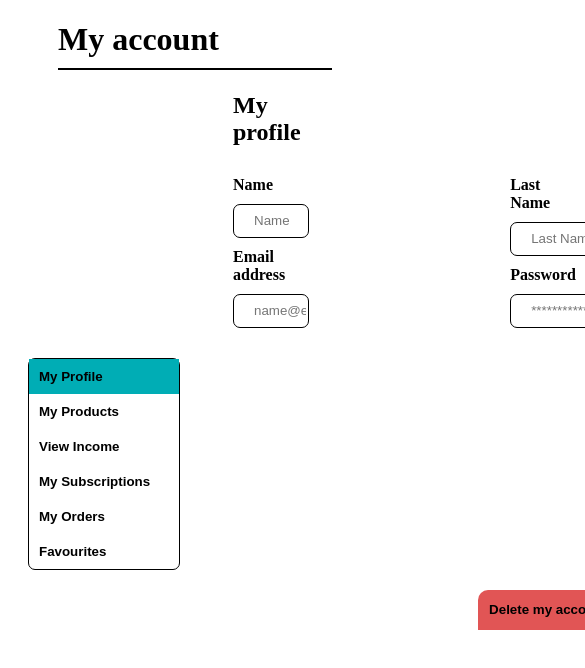
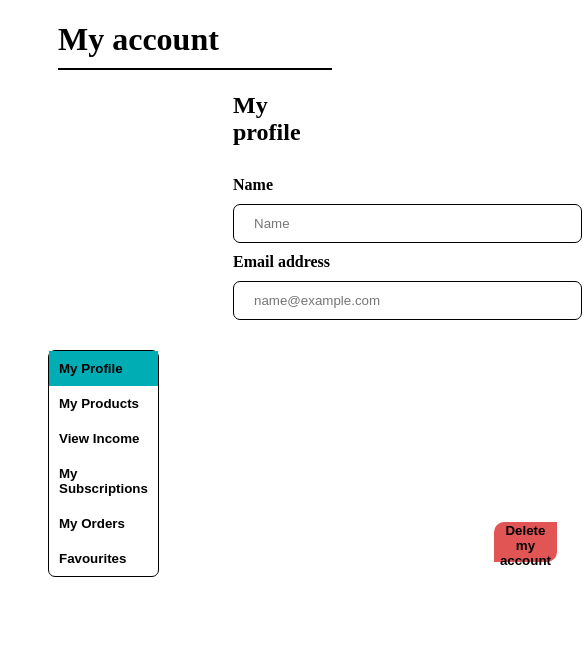
Before and after one commit to anaMJimenezPerez/Front-end_PIGS, an Angular app in the folder myApp/: page /income in a window 390 px wide. Shown: the top 668 px of the page, 585 px wide, since content can reach past the window. Built offline with nearby package versions, Linux system fonts and the light colour scheme.

Commit message:
App profile without responsive, fixed

```diff
--- a/myApp/src/app/pages/profile/profile.component.css
+++ b/myApp/src/app/pages/profile/profile.component.css
@@ -21,6 +21,7 @@ body {
 
 .columns-container {
   display: flex;
+  margin-left: 175px;
 }
 
 .column {
@@ -32,7 +33,7 @@ body {
   display: flex;
   flex-direction: column;
   margin-bottom: 10px;
-  padding-left: 195px;
+  padding-left: 20px;
 }
 
 .form-group_1 label,
@@ -43,8 +44,8 @@ body {
 
 .form-group_1 input,
 .form-group_2 input {
-  width: 100%;
-  height: 30px;
+  width: 325px;
+  height: 35px;
   border-radius: 7px;
   border: 1px solid #000; /* Borde fino de color gris claro */
   padding-left: 20px;
@@ -58,7 +59,8 @@ body {
   border-top-left-radius: 10px;
   border-bottom-right-radius: 10px;
   font-weight: bold;
-  margin-left: 470px;
+  margin-left: 335px;
+  margin-top: 192px;
 }
 
 .delete-account:active {
@@ -68,6 +70,7 @@ body {
 .menu-wrapper {
   display: flex; /* Esto es para ajustar el tamaño del contenedor al tamaño del contenido */
   margin-bottom: 20px;
+  margin-left: 20px;
 }
 
 .menu-container {
--- a/myApp/src/app/pages/profile/profile.component.html
+++ b/myApp/src/app/pages/profile/profile.component.html
@@ -22,6 +22,7 @@
         </div>
       </div>
     </div>
+
     <div class="menu-wrapper">
       <div class="menu-container">
         <button (click)="selectOption('profile')" class="menu-item" [class.selected]="activeOption === 'profile'">My Profile</button>
@@ -31,10 +32,11 @@
         <button (click)="selectOption('orders')" class="menu-item" [class.selected]="activeOption === 'orders'">My Orders</button>
         <button (click)="selectOption('favorites')" class="menu-item" [class.selected]="activeOption === 'favorites'">Favourites</button>
       </div>
+      <button class="delete-account">Delete my account</button>
     </div>
   </div>
-      <button class="delete-account">Delete my account</button>
 </div>
+
 
 <div *ngIf="selectedOption === 'products'" class="profile-form">
   <h1>My account</h1>
```
Lines whose indentation alone changed are shown as unchanged.
